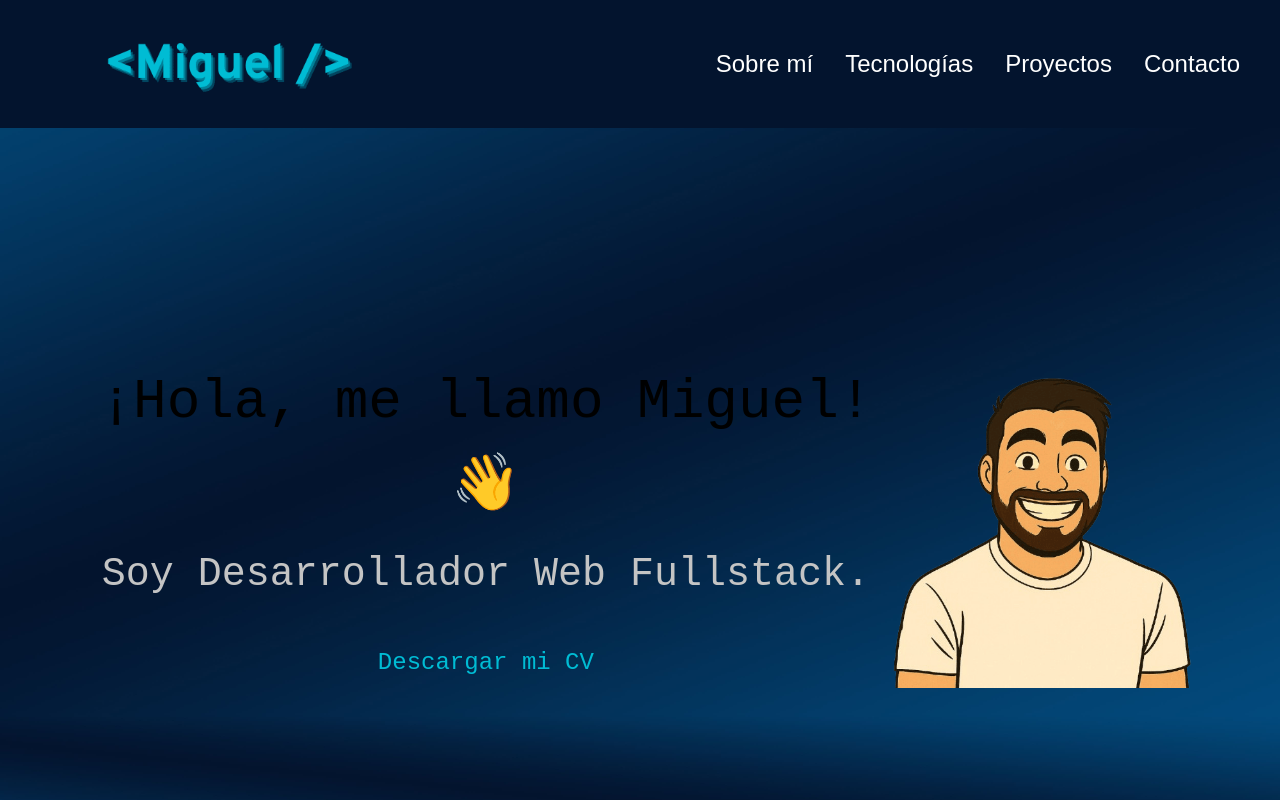
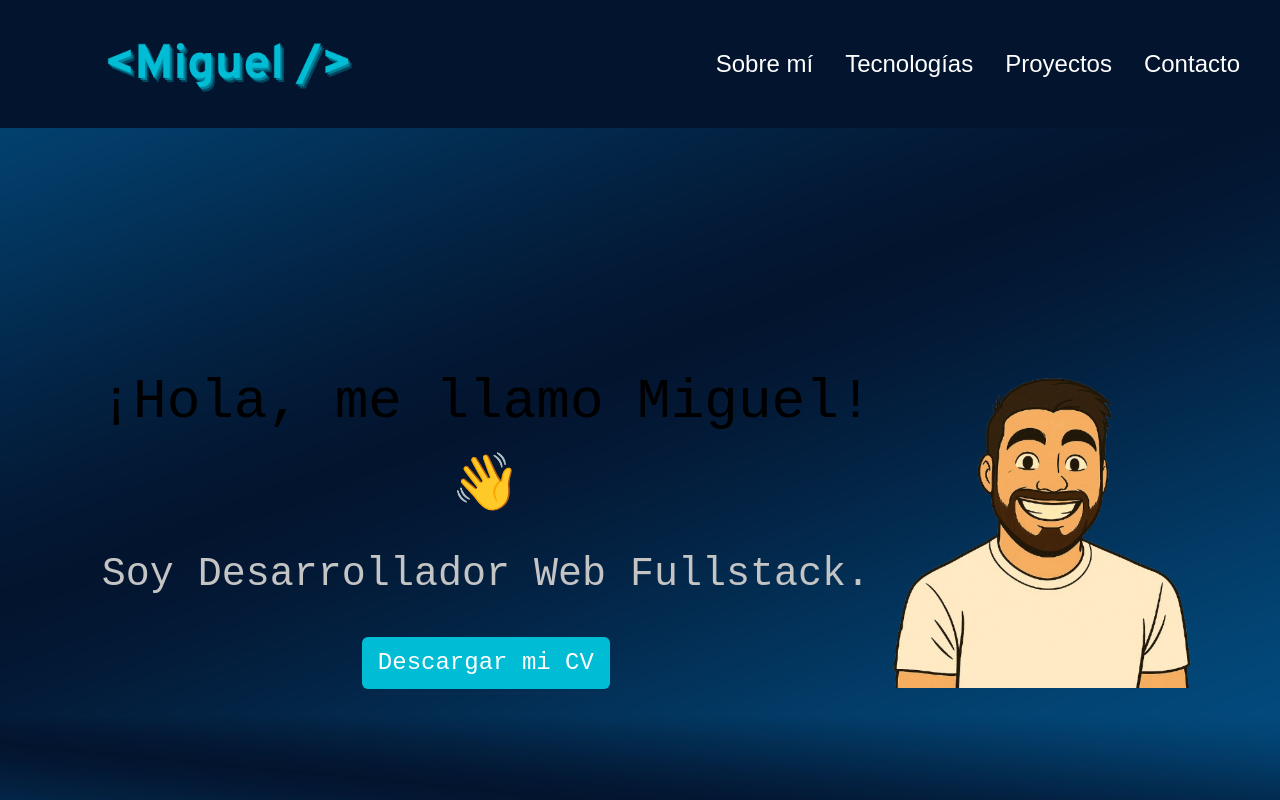
Before and after one commit to MiguelLuceroSL/portfolio, a React (Vite) app: page / in a window 1280 px wide. Shown: the top 800 px of the page. Built offline with nearby package versions, Linux system fonts and the light colour scheme; a web font is replaced by a local one.

Commit message:
add cv.pdf

```diff
--- a/src/sections/Home/Presentation.jsx
+++ b/src/sections/Home/Presentation.jsx
@@ -1,5 +1,6 @@
 import { motion } from "framer-motion";
 import "../../styles/Presentation.css";
+import CV from "../../../CV.pdf";
 
 const Presentation = () => {
 
@@ -15,7 +16,11 @@ const Presentation = () => {
                     <br />
                     <span className="text-[#c4c4c4] text-[1rem] sm:text-[1.5rem] md:text-[2rem] lg:text-[2.5rem]">Soy Desarrollador Web Fullstack.</span>
                     <br />
-                    <a className="text-[#00bcd4] text-[0.5rem] sm:text-[1rem] md:text-[1.5rem]" href="/cvluceromiguel.pdf" target="_blank" download>Descargar mi CV</a>
+                    <a className="text-[#00bcd4] text-[0.5rem] sm:text-[1rem] md:text-[1.5rem]" href={CV} target="_blank" download>
+                        <button className="bg-[#00bcd4] text-white rounded-md px-4 py-2 mt-4 hover:bg-[#008c9e] transition duration-300">
+                            Descargar mi CV
+                        </button>
+                    </a>
                 </h1>
 
             </motion.article>
```
Also changed, not shown: 1 other file (tests, documents, lock files or other folders).
